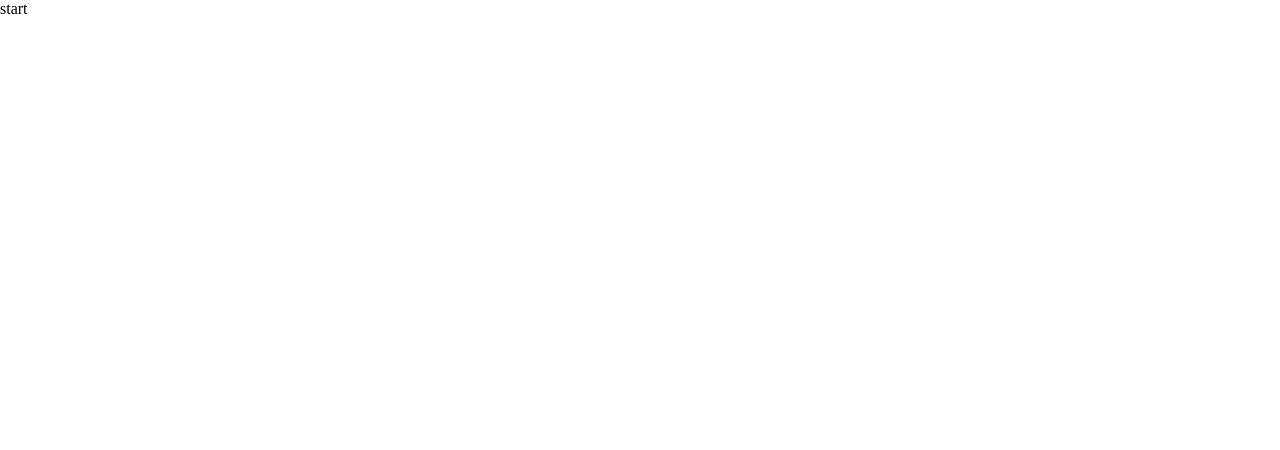
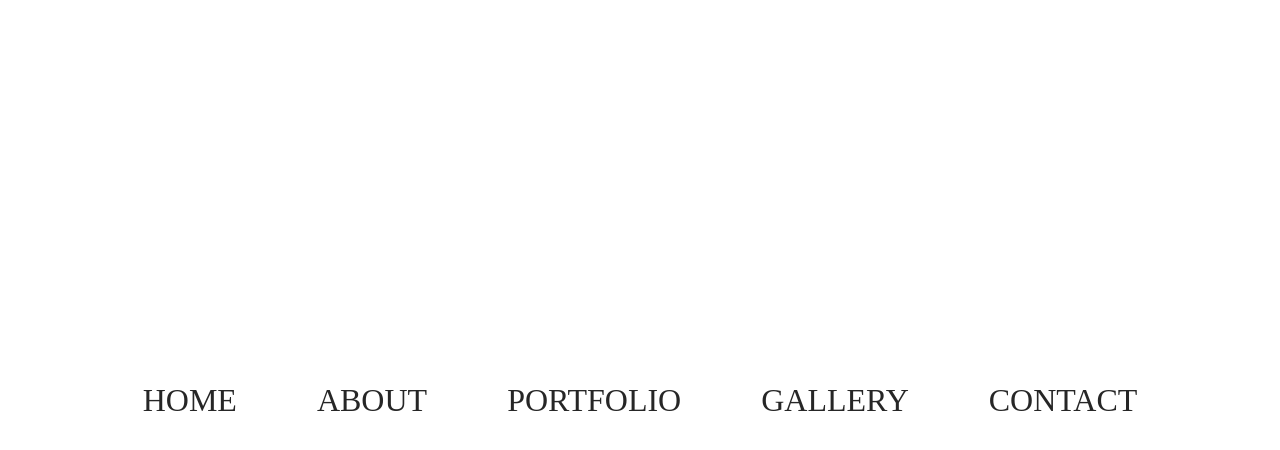
Before and after one commit to freetimezp/usefull-things-257-menu, a plain HTML site: page index.html in a window 1280 px wide. Drawn offline with Linux system fonts and the light colour scheme.

Commit message:
02. usefull-things-257-menu. UI. Hover menu.

```diff
--- a/assets/css/style.css
+++ b/assets/css/style.css
@@ -9,3 +9,63 @@
 a {
     text-decoration: none;
 }
+
+ul {
+    position: absolute;
+    top: 50%;
+    left: 50%;
+    transform: translate(-50%, -50%);
+    display: flex;
+    align-items: center;
+}
+
+ul li {
+    padding: 10px 40px;
+}
+
+ul li a {
+    text-transform: uppercase;
+    font-size: 2em;
+    color: #262626;
+    position: relative;
+    transition: 0.5s;
+}
+
+ul li a::before {
+    content: "";
+    position: absolute;
+    width: 100%;
+    height: 100%;
+    background: #ff5f5f;
+    transform-style: preserve-3d;
+    transform: scale(0) rotateY(0deg) skew(10deg);
+    transition: 1.5s cubic-bezier(0.43, 1.91, 0.35, 0.74);
+    z-index: -1;
+}
+
+ul li:hover a::before {
+    transform: scale(1.2) rotateY(360deg) skew(10deg);
+}
+
+ul li:hover a {
+    color: #fff;
+}
+
+ul li a::after {
+    content: "";
+    position: absolute;
+    top: 50%;
+    left: 50%;
+    width: 70px;
+    height: 70px;
+    background: rgba(0, 0, 0, 0.1);
+    transform-style: preserve-3d;
+    transform: translate(-50%, -50%) scale(0);
+    transition: 1.5s cubic-bezier(0.43, 1.91, 0.35, 0.74);
+    z-index: -2;
+    border-radius: 100%;
+}
+
+ul li:hover a::after {
+    transform: translate(-50%, -50%) scale(1.2);
+}
--- a/index.html
+++ b/index.html
@@ -1,18 +1,32 @@
 <!DOCTYPE html>
 <html lang="en">
-
     <head>
-    <meta charset="UTF-8">
+        <meta charset="UTF-8" />
         <meta http-equiv="X-UA-Compatible" content="IE=edge" />
-    <meta name="viewport" content="width=device-width, initial-scale=1.0">
-    <link rel="stylesheet" href="./assets/css/style.css">
+        <meta name="viewport" content="width=device-width, initial-scale=1.0" />
+        <link rel="stylesheet" href="./assets/css/style.css" />
         <title>Project</title>
     </head>
 
     <body>
-    start
+        <ul>
+            <li>
+                <a href="#">Home</a>
+            </li>
+            <li>
+                <a href="#">About</a>
+            </li>
+            <li>
+                <a href="#">Portfolio</a>
+            </li>
+            <li>
+                <a href="#">Gallery</a>
+            </li>
+            <li>
+                <a href="#">Contact</a>
+            </li>
+        </ul>
 
         <script src="./assets/js/main.js"></script>
     </body>
-
 </html>
```
Lines whose indentation alone changed are shown as unchanged.
